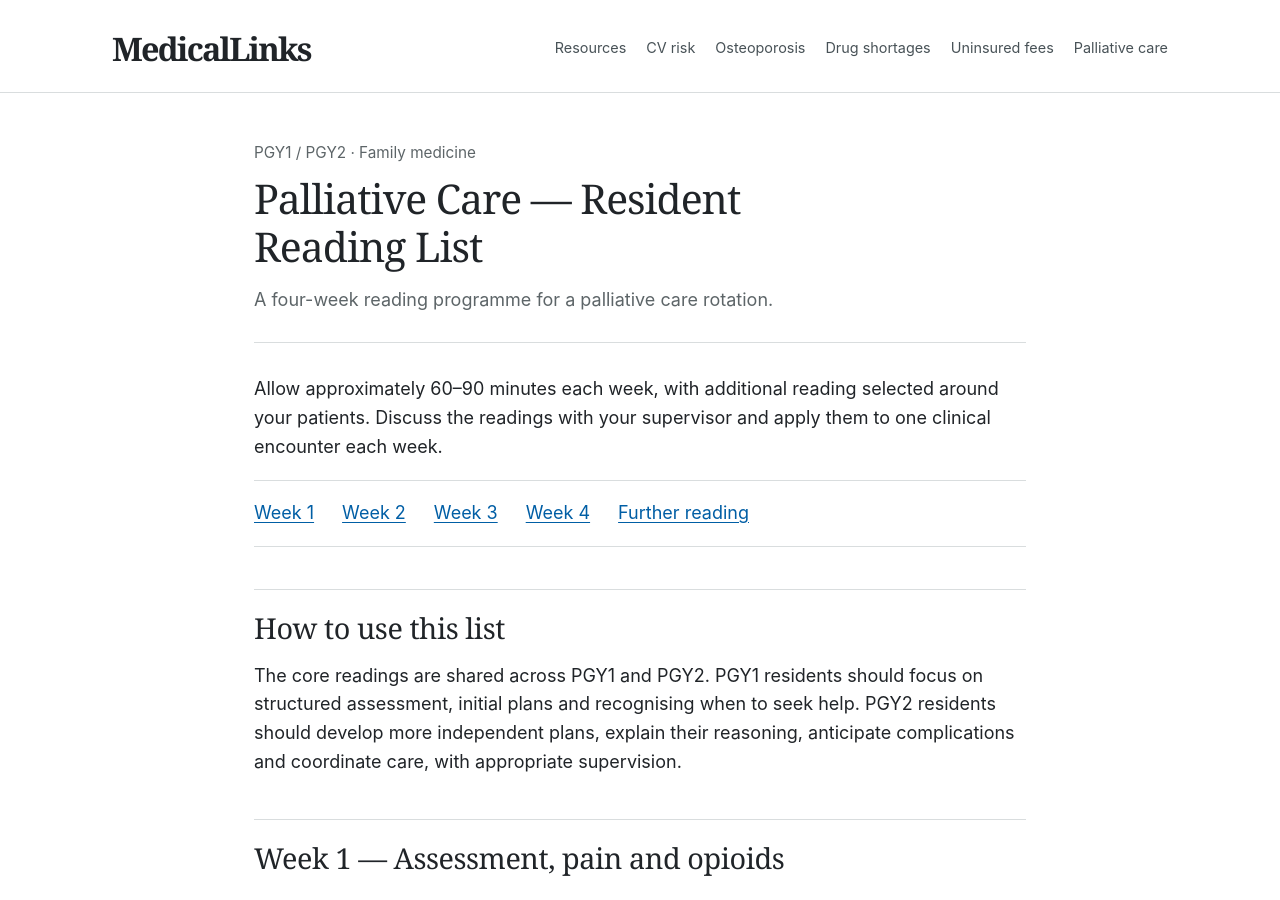
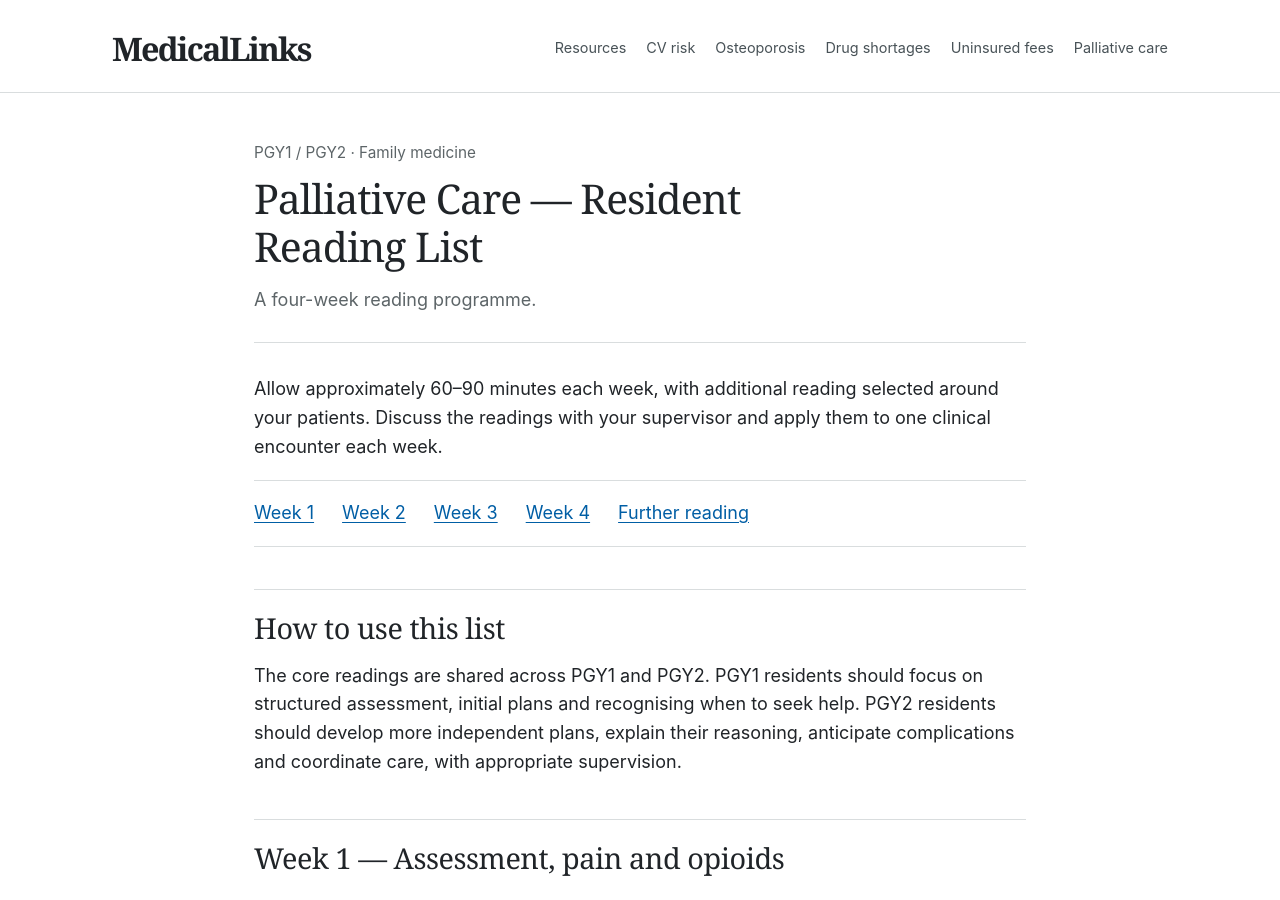
Before and after one commit to medicalchange/med-info, a Jekyll site: the page built from site/palliative-reading-list.md, in a window 1280 px wide and 900 px high. Built offline with Jekyll 4.4.1, drawn with Linux system fonts in a browser that asks for light colours.

Commit message:
Shorten palliative reading programme description

```diff
--- a/site/palliative-reading-list.md
+++ b/site/palliative-reading-list.md
@@ -3,7 +3,7 @@ layout: links-page
 title: Palliative Care — Resident Reading List
 permalink: /palliative-reading-list/
 kicker: PGY1 / PGY2 · Family medicine
-description: A four-week reading programme for a palliative care rotation.
+description: A four-week reading programme.
 back_url: /palliative-resources/
 back_label: Back to palliative resources
 last_updated: 2026-11-12
```
